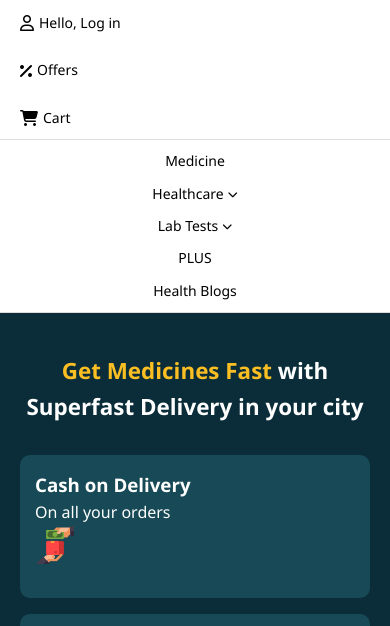
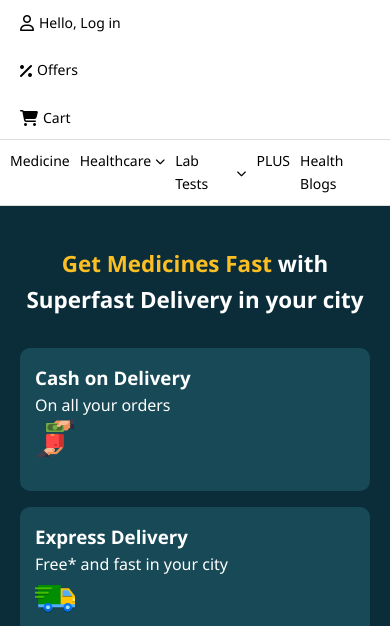
Before and after one commit to namrata6268/digispect, a plain HTML site: page index.html in a window 390 px wide. Shown: the part 138-764 px from the top of the page. Drawn offline with Linux system fonts and the light colour scheme.

Commit message:
Update Uistyle.css

```diff
--- a/Uistyle.css
+++ b/Uistyle.css
@@ -313,10 +313,10 @@ img {
   }
 
   .secondary-nav {
-    flex-direction: column;
+    flex-direction: row;
     gap: 10px;
     padding: 10px;
-    align-items: center;
+    align-items: flex-start;
   }
 
   .hero h1 {
```
